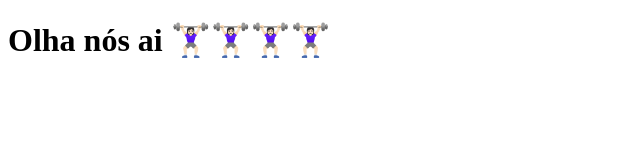
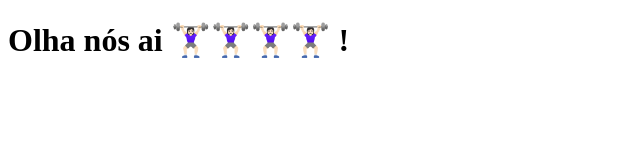
Before and after one commit to oliveirarennan/clone-tabnews, a Next.js app: page / in a window 1280 px wide. Shown: the top 160 px of the page, without its empty margins (0-640 px from the left). Built offline with nearby package versions, Linux system fonts and the light colour scheme.

Commit message:
modifica a frase

```diff
--- a/pages/index.js
+++ b/pages/index.js
@@ -1,5 +1,5 @@
 function Home () {
-  return <h1>Olha nós ai 🏋🏻‍♀️🏋🏻‍♀️🏋🏻‍♀️🏋🏻‍♀️</h1>
+  return <h1>Olha nós ai 🏋🏻‍♀️🏋🏻‍♀️🏋🏻‍♀️🏋🏻‍♀️ !</h1>
 }
 
 export default Home;
```
